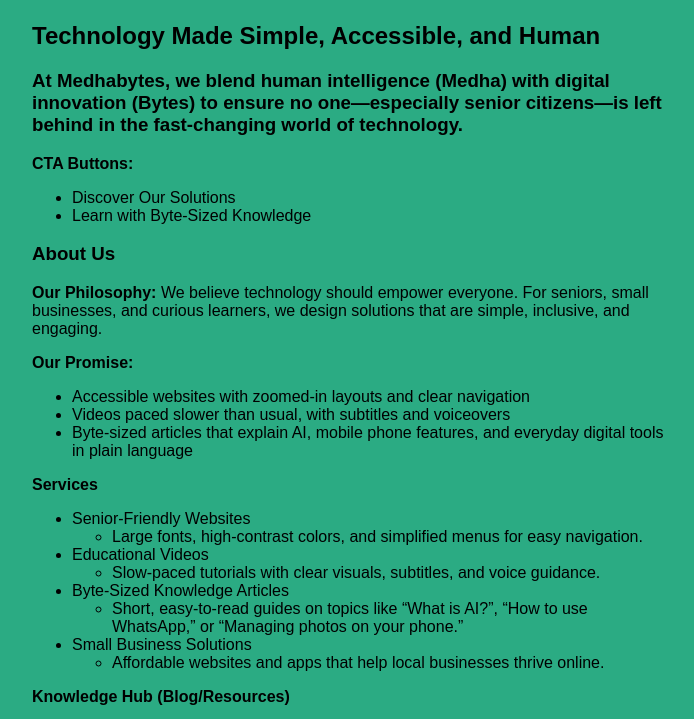
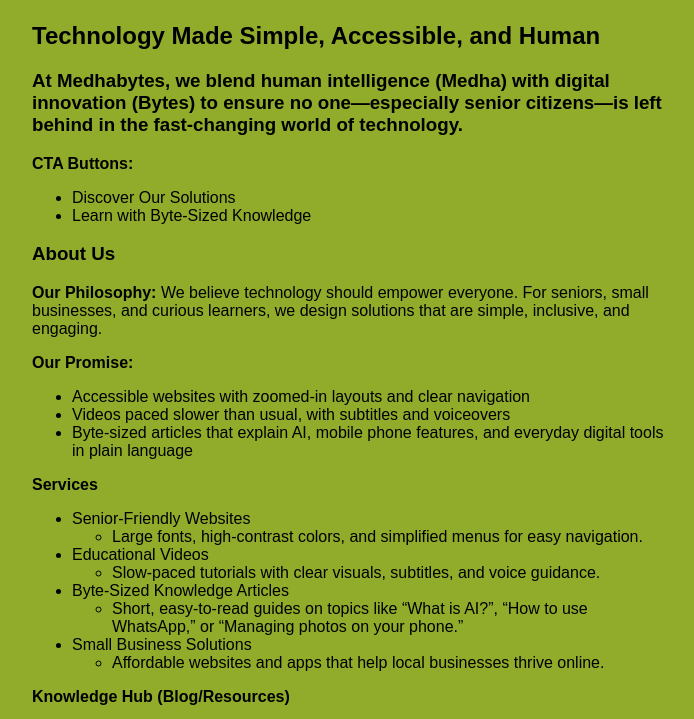
Before and after one commit to VaAnupama/MedhaBytes_Static_WebApp, a website: page src/index.html in a window 1280 px wide. Shown: the part 203-922 px from the top of the page, without its empty margins (288-982 px from the left). Drawn offline with Linux system fonts and the light colour scheme.

Commit message:
changed bg color

```diff
--- a/src/styles.css
+++ b/src/styles.css
@@ -6,7 +6,7 @@
   margin: 0;
   border: 0;
   padding: 0;
-  background-color: hsl(161, 60%, 42%);
+  background-color: hwb(72 17% 33%);
 }
 
 main {
```
